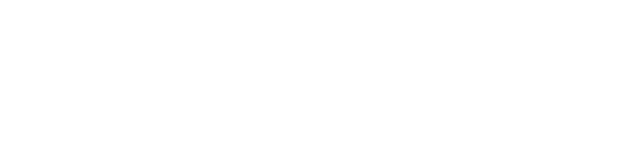
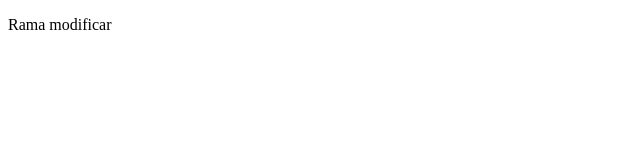
Before and after one commit to douglassiguenza/practica1.0, a plain HTML site: page index.html in a window 1280 px wide. Shown: the whole page, without its empty margins (0-640 px from the left). Drawn offline with Linux system fonts and the light colour scheme.

Commit message:
modifique desde rama

```diff
--- a/index.html
+++ b/index.html
@@ -6,6 +6,6 @@
     <title>Document</title>
 </head>
 <body>
-
+    <p>Rama modificar</p>
 </body>
 </html>
```
